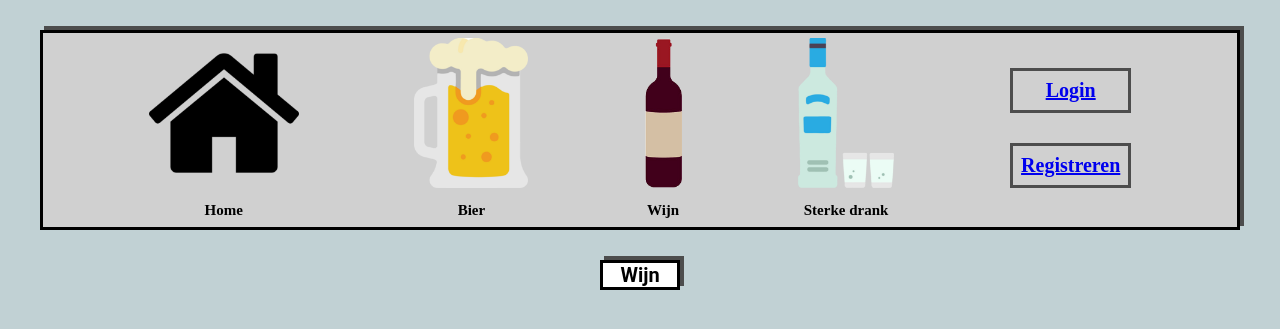
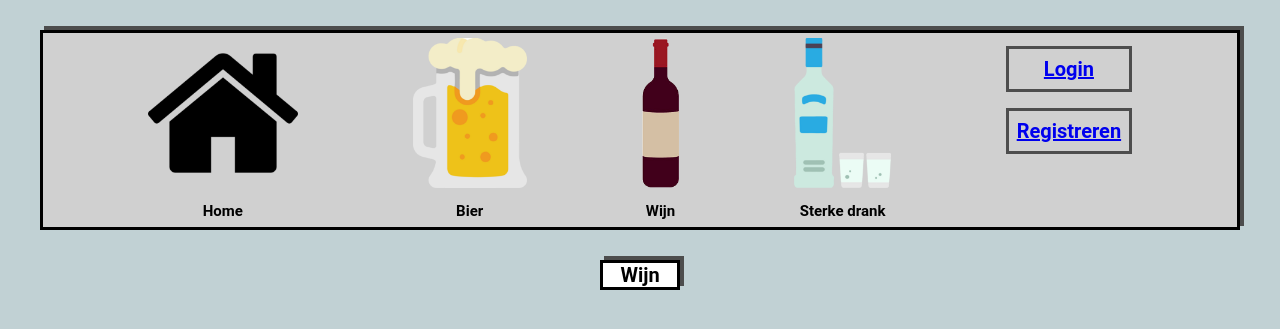
Before and after one commit to michielvh2002/Co-Working, a PHP site: page /CoWorking/Wijn/index.html in a window 1280 px wide. Shown: the top 329 px of the page. Run offline with PHP 8.4, Linux system fonts and the light colour scheme.

Commit message:
font header + stile posts knop

```diff
--- a/CoWorking/Style/list.css
+++ b/CoWorking/Style/list.css
@@ -67,7 +67,7 @@ header .button {
     transition: 0.35s;
     border: 0.3rem solid #4D4D4D;
     flex-direction: column;
-    margin-top: 3rem;
+    margin-top: 0.75rem;
 }
 header .button:hover a
 {
@@ -84,7 +84,6 @@ header .button:hover
 }
 header .container h2 {
     text-align: center;
-    font-family: "Old English Text MT", serif;
 }
 ul {
     list-style-type: none;
```
